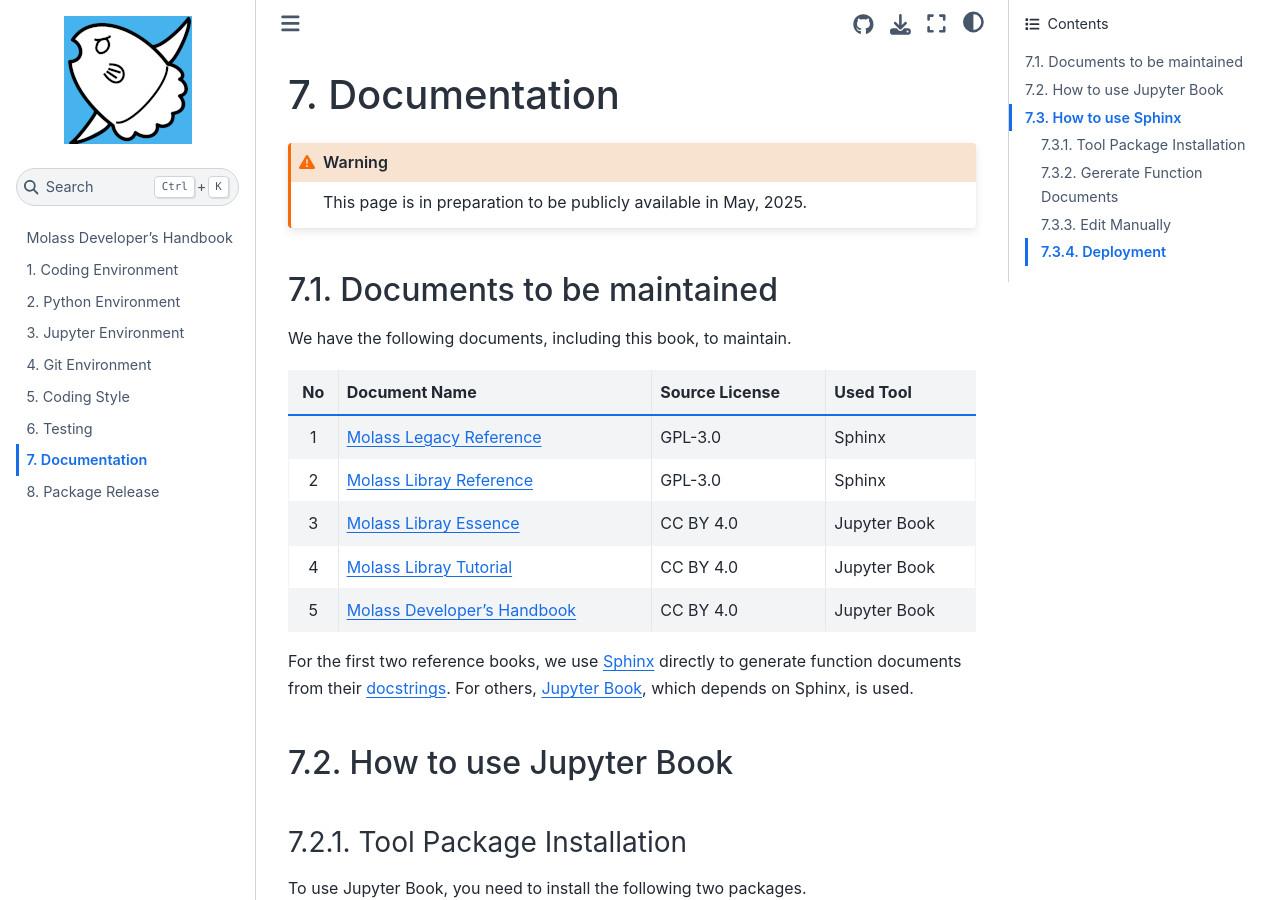
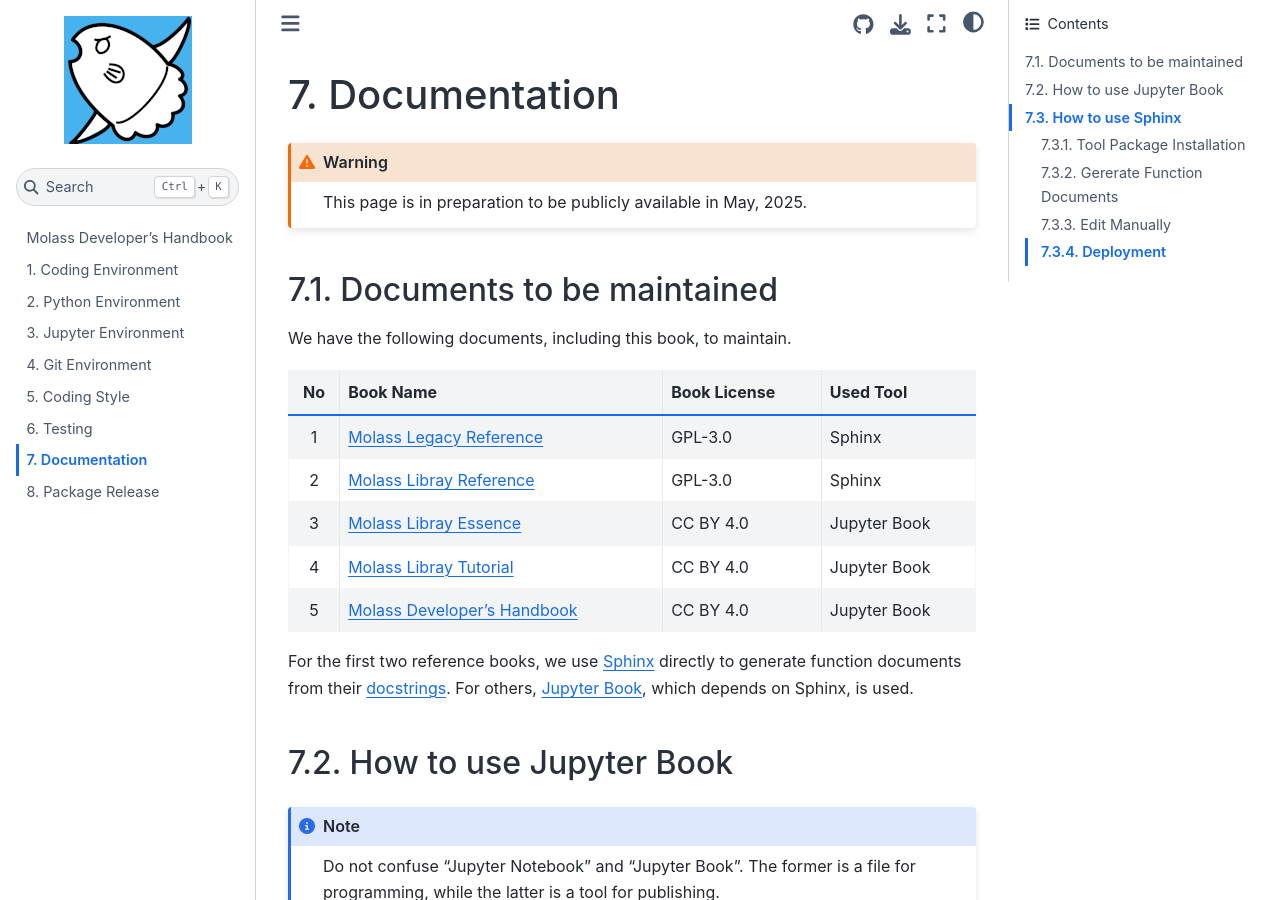
Before and after one commit to biosaxs-dev/molass-develop, a Jupyter Book: the page built from chapters/07/documentation.md, in a window 1280 px wide and 900 px high. Built offline with Jupyter Book 1.0.4 settings and Sphinx 7.4.7 and the Sphinx Book theme 1.1.4, drawn with Linux system fonts in a browser that asks for light colours.

Commit message:
add note to prevent confusion

````diff
--- a/chapters/07/documentation.md
+++ b/chapters/07/documentation.md
@@ -8,7 +8,7 @@
 
 We have the following documents, including this book, to maintain.
 
-|No |   Document Name           | Source License | Used Tool |
+|No |   Book Name           | Book License | Used Tool |
 |:-:|:--------------------------|:--------|:-----------|
 | 1 |[Molass Legacy Reference](https://freesemt.github.io/molass-legacy/) |GPL-3.0 |Sphinx |
 | 2 |[Molass Libray Reference](https://freesemt.github.io/molass-library/)|GPL-3.0 |Sphinx |
@@ -19,6 +19,10 @@
 For the first two reference books, we use [Sphinx](https://github.com/sphinx-doc/sphinx) directly to generate function documents from their [docstrings](https://peps.python.org/pep-0257/). For others, [Jupyter Book](https://github.com/jupyter-book/jupyter-book), which depends on Sphinx, is used.
 
 ## How to use Jupyter Book
+
+```{note}
+Do not confuse "Jupyter Notebook" and "Jupyter Book". The former is a file for programming, while the latter is a tool for publishing.
+```
 
 ### Tool Package Installation
 
````
